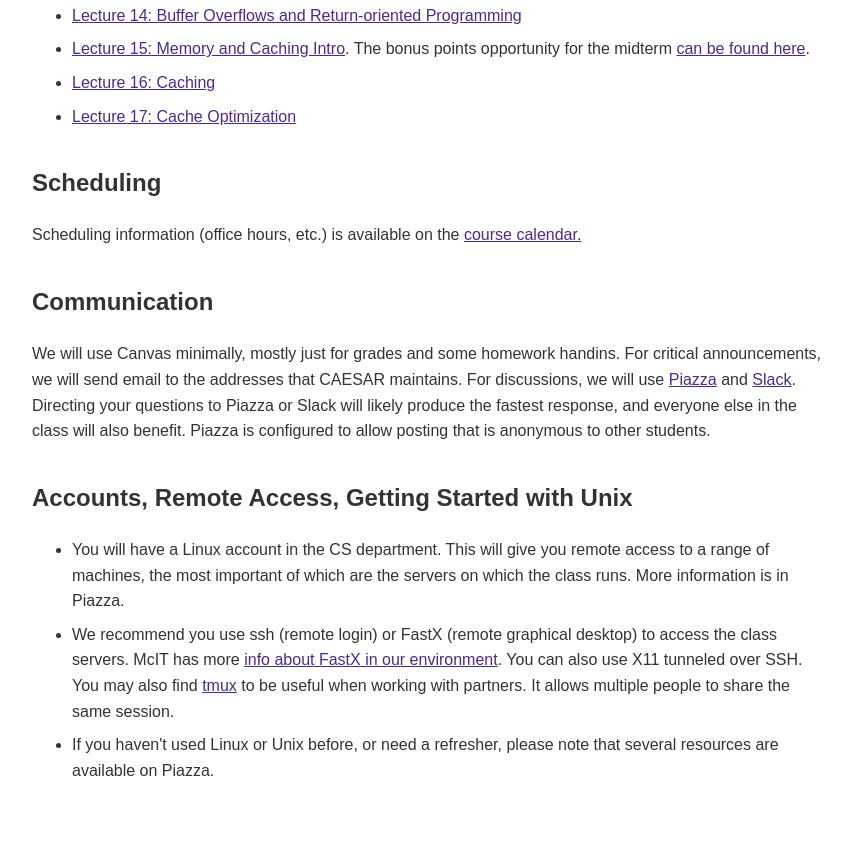
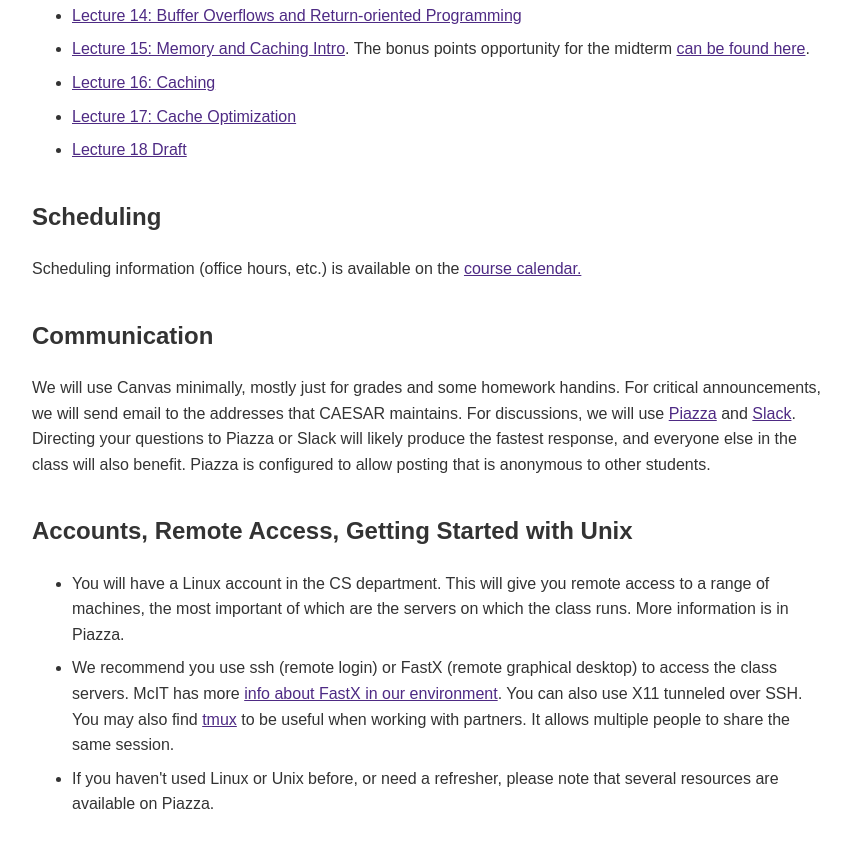
Before and after one commit to knsmith/knsmith.github.io, a plain HTML site: page nucs-213-f26.html in a window 1280 px wide. Shown: the part 1305-2152 px from the top of the page, without its empty margins (208-1059 px from the left). Drawn offline with Linux system fonts and the light colour scheme.

Commit message:
lecture 18

```diff
--- a/nucs-213-f26.html
+++ b/nucs-213-f26.html
@@ -83,6 +83,7 @@
     <li><a href="nucs-213-f26-docs/lecture-notes/lecture15.pdf">Lecture 15: Memory and Caching Intro</a>. The bonus points opportunity for the midterm <a href="nucs-213-f26-docs/lecture-notes/extra-credit-midterm.pdf">can be found here</a>.</li>
     <li><a href="nucs-213-f26-docs/lecture-notes/lecture16_step_by_step_for_pdf.pdf">Lecture 16: Caching</a></li>
     <li><a href="nucs-213-f26-docs/lecture-notes/lecture17.pdf>">Lecture 17: Cache Optimization</a></li>
+    <li><a href="nucs-213-f26-docs/lecture-notes/lecture18_final.pdf">Lecture 18 Draft</a></li>
 </ul>
 
 <h2>Scheduling</h2>
```
Also changed, not shown: 1 other file.
